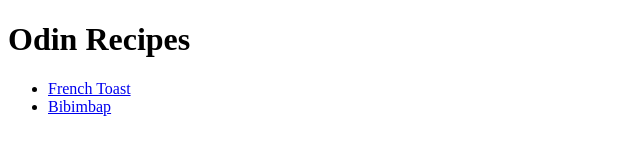
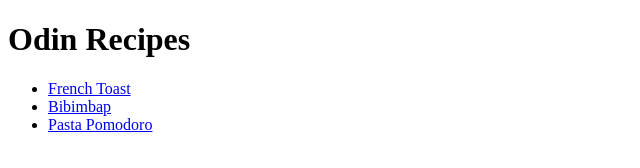
Before and after one commit to amandakso/odin-recipes, a plain HTML site: page index.html in a window 1280 px wide. Shown: the whole page, without its empty margins (0-640 px from the left). Drawn offline with Linux system fonts and the light colour scheme.

Commit message:
add link to pastapomodoro.html on index.html

```diff
--- a/index.html
+++ b/index.html
@@ -11,6 +11,7 @@
         <ul>
             <li><a href="./recipes/frenchtoast.html">French Toast</a></li>
             <li><a href="./recipes/bibimbap.html">Bibimbap</a></li>
+            <li><a href="./recipes/pastapomodoro.html">Pasta Pomodoro</a></li>
         </ul>
     </body>
 
```
